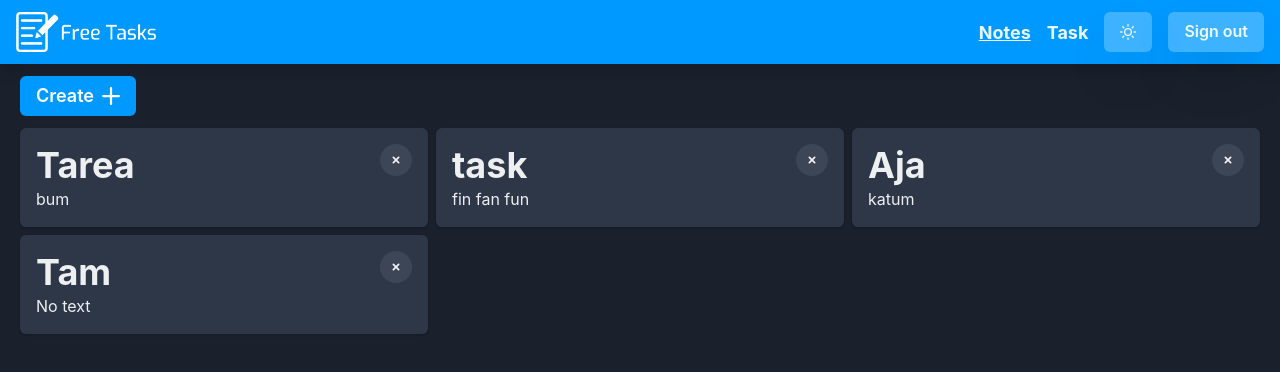
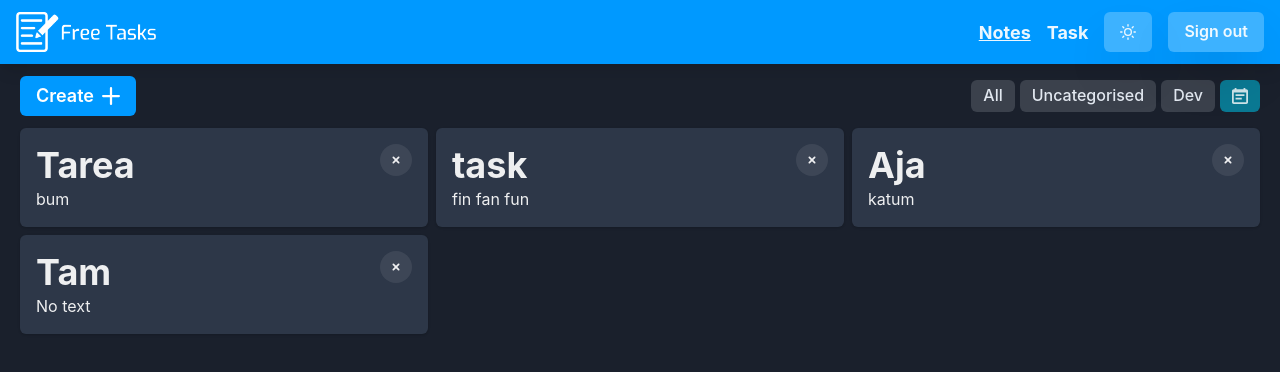
Before and after one commit to Haessler16/Free-Task, a Next.js app: page /notes in a window 1280 px wide. Shown: the top 372 px of the page. Built offline with nearby package versions, Linux system fonts and the light colour scheme; no server answers; sample sign-in values are in the browser's storage.

Commit message:
add: create folders component, get data from detail page

```diff
--- /dev/null
+++ b/components/Folders/index.tsx
@@ -0,0 +1,99 @@
+import { CalendarIcon } from '@chakra-ui/icons'
+import {
+  Flex,
+  Tag,
+  TagLabel,
+  Drawer,
+  DrawerBody,
+  DrawerHeader,
+  DrawerOverlay,
+  DrawerContent,
+  DrawerCloseButton,
+  useDisclosure,
+  Button,
+  Modal,
+  ModalOverlay,
+  ModalContent,
+  ModalHeader,
+  ModalFooter,
+  ModalBody,
+  ModalCloseButton,
+} from '@chakra-ui/react'
+import { iFolder } from 'utils/interefaces/folder'
+
+const folders: iFolder[] = [
+  {
+    id: 1,
+    title: 'All',
+    notes: [],
+  },
+  {
+    id: 2,
+    title: 'Uncategorised',
+    notes: [],
+  },
+  {
+    id: 3,
+    title: 'Dev',
+    notes: [],
+  },
+]
+export const Folders = () => {
+  const { isOpen, onOpen, onClose } = useDisclosure()
+  return (
+    <Flex gap='5px'>
+      {folders.map((folder) => {
+        return (
+          <div key={folder.id}>
+            <Tag size='lg' key={folder.id} variant='subtle'>
+              <TagLabel>{folder.title}</TagLabel>
+            </Tag>
+          </div>
+        )
+      })}
+      <Tag
+        size='lg'
+        key='folder'
+        variant='solid'
+        colorScheme='cyan'
+        cursor='pointer'
+        onClick={onOpen}>
+        <CalendarIcon />
+      </Tag>
+
+      {/* <Drawer onClose={onClose} isOpen={isOpen} size='md'>
+        <DrawerOverlay />
+        <DrawerContent>
+          <DrawerCloseButton />
+          <DrawerHeader>Folders</DrawerHeader>
+          <DrawerBody>
+            <p>
+              Lorem ipsum dolor sit amet, consectetur adipiscing elit, sed do
+              eiusmod tempor incididunt ut labore et dolore magna aliqua.
+              Consequat nisl vel pretium lectus quam id. Semper quis lectus
+              nulla at volutpat diam ut venenatis. Dolor morbi non arcu risus
+              quis varius quam quisque. Massa ultricies mi quis hendrerit dolor
+              magna eget est lorem. Erat imperdiet sed euismod nisi porta.
+              Lectus vestibulum mattis ullamcorper velit.
+            </p>
+          </DrawerBody>
+        </DrawerContent>
+      </Drawer> */}
+
+      <Modal isOpen={isOpen} onClose={onClose}>
+        <ModalOverlay />
+        <ModalContent>
+          <ModalHeader>Modal Title</ModalHeader>
+          <ModalCloseButton />
+          <ModalBody>bum</ModalBody>
+
+          <ModalFooter>
+            <Button colorScheme='blue' mr={3} onClick={onClose}>
+              Close
+            </Button>
+          </ModalFooter>
+        </ModalContent>
+      </Modal>
+    </Flex>
+  )
+}
--- a/pages/notes/index.tsx
+++ b/pages/notes/index.tsx
@@ -2,13 +2,14 @@ import Head from 'next/head'
 import { MainLayout } from 'layouts/main'
 import { NotesList } from 'components/Notes/List'
 import { iNotes } from 'utils/interefaces/notes'
-import { Box, Button, Text, Grid, useMediaQuery } from '@chakra-ui/react'
+import { Box, Button, Text, Grid, useMediaQuery, Flex } from '@chakra-ui/react'
 import { useState } from 'react'
 import { FormToNotes } from 'components/Notes/Form'
 
 import { AddButton } from 'components/AddButton'
 import { getSession, GetSessionParams } from 'next-auth/react'
 import { AddIcon } from '@chakra-ui/icons'
+import { Folders } from 'components/Folders'
 
 export async function getServerSideProps(
   context: GetSessionParams | undefined,
@@ -91,18 +92,25 @@ const Notes = () => {
       <main>
         {!showForm ? (
           <Box px={5}>
+            <Flex
+              justify={isLessThan800 ? 'end' : 'space-between'}
+              align='center'
+              mb='3'>
               {!isLessThan800 && (
+                <>
                   <Button
                     bg='#09f'
                     _hover={{ background: '#06f' }}
                     color='white'
                     fontSize='lg'
                     rightIcon={<AddIcon />}
-                mb='3'
                     onClick={addNotesForm}>
                     Create
                   </Button>
+                </>
               )}
+              <Folders />
+            </Flex>
 
             {data.length > 0 ? (
               <Grid
--- a/utils/interefaces/folder.ts
+++ b/utils/interefaces/folder.ts
@@ -1,7 +1,7 @@
 import { iNotes } from './notes'
 
 export interface iFolder {
-  id: string
+  id: number
   title: string
   notes: iNotes[]
 }
```
Also changed, not shown: pages/notes/[id].tsx (+33 -16 lines). Lines whose indentation alone changed are shown as unchanged.
